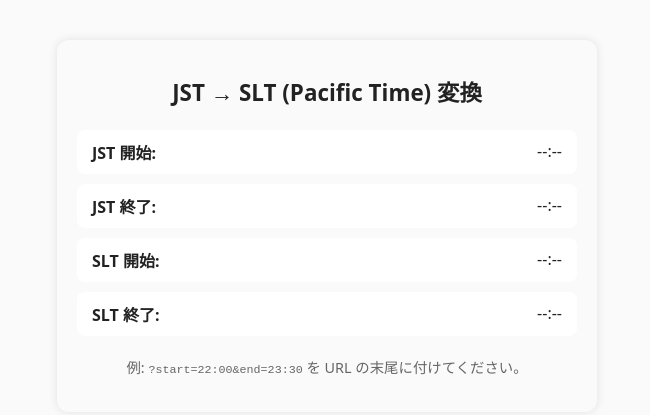
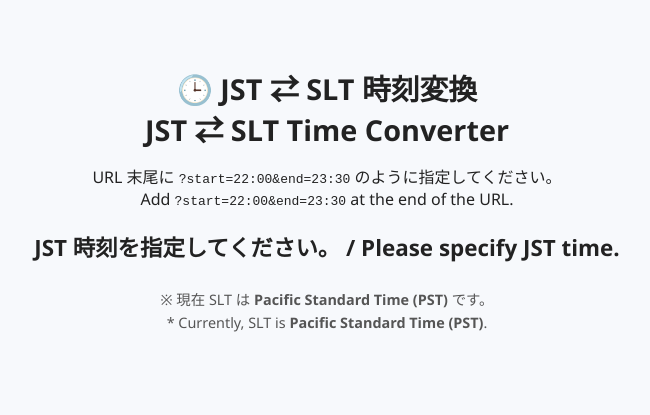
Before and after one commit to kawaiikagari/jst-slt-converter, a plain HTML site: page index.html in a window 1280 px wide. Shown: the whole page, without its empty margins (313-963 px from the left). Drawn offline with Linux system fonts and the light colour scheme.

Commit message:
Update index.html

```diff
--- a/index.html
+++ b/index.html
@@ -1,65 +1,101 @@
 <!DOCTYPE html>
 <html lang="ja">
 <head>
-<meta charset="UTF-8">
-<meta name="viewport" content="width=device-width, initial-scale=1.0">
-<title>JST → SLT Time Converter</title>
+  <meta charset="UTF-8" />
+  <meta name="viewport" content="width=device-width, initial-scale=1.0" />
+  <title>JST ⇄ SLT 時刻変換 / JST ⇄ SLT Time Converter</title>
   <style>
     body {
-  font-family: system-ui, sans-serif;
-  background: #fafafa;
+      font-family: "Segoe UI", "Hiragino Sans", sans-serif;
+      background: #f7f9fc;
       color: #222;
-  max-width: 500px;
-  margin: 40px auto;
-  padding: 20px;
-  border-radius: 12px;
-  box-shadow: 0 0 10px rgba(0,0,0,0.1);
+      text-align: center;
+      padding: 40px;
     }
-h1 { font-size: 1.4em; text-align: center; margin-bottom: 1em; }
-.timebox { background: #fff; border-radius: 8px; padding: 10px 15px; margin-bottom: 10px; }
-.label { font-weight: bold; }
-.value { float: right; }
-.note { font-size: 0.9em; color: #666; text-align: center; margin-top: 20px; }
+    h1 { font-size: 1.8em; margin-bottom: 0.5em; }
+    p { margin: 0.3em 0; }
+    .result {
+      margin-top: 20px;
+      font-size: 1.4em;
+      font-weight: bold;
+    }
+    .note {
+      margin-top: 25px;
+      font-size: 0.9em;
+      color: #555;
+    }
   </style>
 </head>
 <body>
+  <h1>🕒 JST ⇄ SLT 時刻変換<br>JST ⇄ SLT Time Converter</h1>
+  <p>URL 末尾に <code>?start=22:00&end=23:30</code> のように指定してください。<br>
+  Add <code>?start=22:00&end=23:30</code> at the end of the URL.</p>
 
-<h1>JST → SLT (Pacific Time) 変換</h1>
+  <div class="result" id="output">変換中... / Converting...</div>
 
-<div class="timebox"><span class="label">JST 開始:</span> <span id="jstStart" class="value">--:--</span></div>
-<div class="timebox"><span class="label">JST 終了:</span> <span id="jstEnd" class="value">--:--</span></div>
-<div class="timebox"><span class="label">SLT 開始:</span> <span id="sltStart" class="value">--:--</span></div>
-<div class="timebox"><span class="label">SLT 終了:</span> <span id="sltEnd" class="value">--:--</span></div>
-
-<p class="note">例: <code>?start=22:00&end=23:30</code> を URL の末尾に付けてください。</p>
+  <div class="note">
+    <p>※ 現在 SLT は <b id="tzName">Pacific Standard Time (PST)</b> です。</p>
+    <p>* Currently, SLT is <b id="tzNameEn">Pacific Standard Time (PST)</b>.</p>
+  </div>
 
   <script>
-function getParam(name) {
-  const params = new URLSearchParams(window.location.search);
-  return params.get(name);
+    function getParams() {
+      const urlParams = new URLSearchParams(window.location.search);
+      return {
+        start: urlParams.get("start"),
+        end: urlParams.get("end"),
+      };
     }
 
-function convertJSTtoSLT(jst) {
-  if (!jst) return "--:--";
-  const [hour, minute] = jst.split(":").map(Number);
+    function convertJSTtoSLT(jstTimeStr) {
+      if (!jstTimeStr) return null;
+      const [hours, minutes] = jstTimeStr.split(":").map(Number);
       const now = new Date();
-  const utcDate = new Date(Date.UTC(now.getFullYear(), now.getMonth(), now.getDate(), hour - 9, minute));
-  return utcDate.toLocaleTimeString("en-US", {
-    timeZone: "America/Los_Angeles",
+      const jst = new Date(Date.UTC(now.getFullYear(), now.getMonth(), now.getDate(), hours - 9, minutes));
+      const sltOffset = now.isDST ? -7 : -8; // PDT or PST
+      jst.setUTCHours(jst.getUTCHours() + sltOffset);
+      return jst;
+    }
+
+    function isDST(date = new Date()) {
+      const jan = new Date(date.getFullYear(), 0, 1).getTimezoneOffset();
+      const jul = new Date(date.getFullYear(), 6, 1).getTimezoneOffset();
+      return Math.min(jan, jul) != date.getTimezoneOffset();
+    }
+
+    function displayTimes() {
+      const { start, end } = getParams();
+      if (!start) {
+        document.getElementById("output").innerText = "JST 時刻を指定してください。 / Please specify JST time.";
+        return;
+      }
+
+      const now = new Date();
+      now.isDST = isDST(now);
+      const tzName = now.isDST ? "Pacific Daylight Time (PDT)" : "Pacific Standard Time (PST)";
+      document.getElementById("tzName").innerText = tzName;
+      document.getElementById("tzNameEn").innerText = tzName;
+
+      function fmt(d) {
+        return d.toLocaleTimeString("en-US", {
+          hour: "2-digit",
+          minute: "2-digit",
           hour12: false,
-    hour: "2-digit",
-    minute: "2-digit"
         });
       }
 
-const jstStart = getParam("start");
-const jstEnd = getParam("end");
+      const startSLT = convertJSTtoSLT(start);
+      const endSLT = end ? convertJSTtoSLT(end) : null;
 
-document.getElementById("jstStart").innerText = jstStart || "--:--";
-document.getElementById("jstEnd").innerText = jstEnd || "--:--";
-document.getElementById("sltStart").innerText = convertJSTtoSLT(jstStart);
-document.getElementById("sltEnd").innerText = convertJSTtoSLT(jstEnd);
+      let output = `JST ${start}`;
+      if (end) output += ` – ${end}`;
+      output += `<br>→ SLT ${fmt(startSLT)}`;
+      if (endSLT) output += ` – ${fmt(endSLT)}`;
+
+      document.getElementById("output").innerHTML = output;
+    }
+
+    displayTimes();
   </script>
-
 </body>
 </html>
```
Lines whose indentation alone changed are shown as unchanged.
